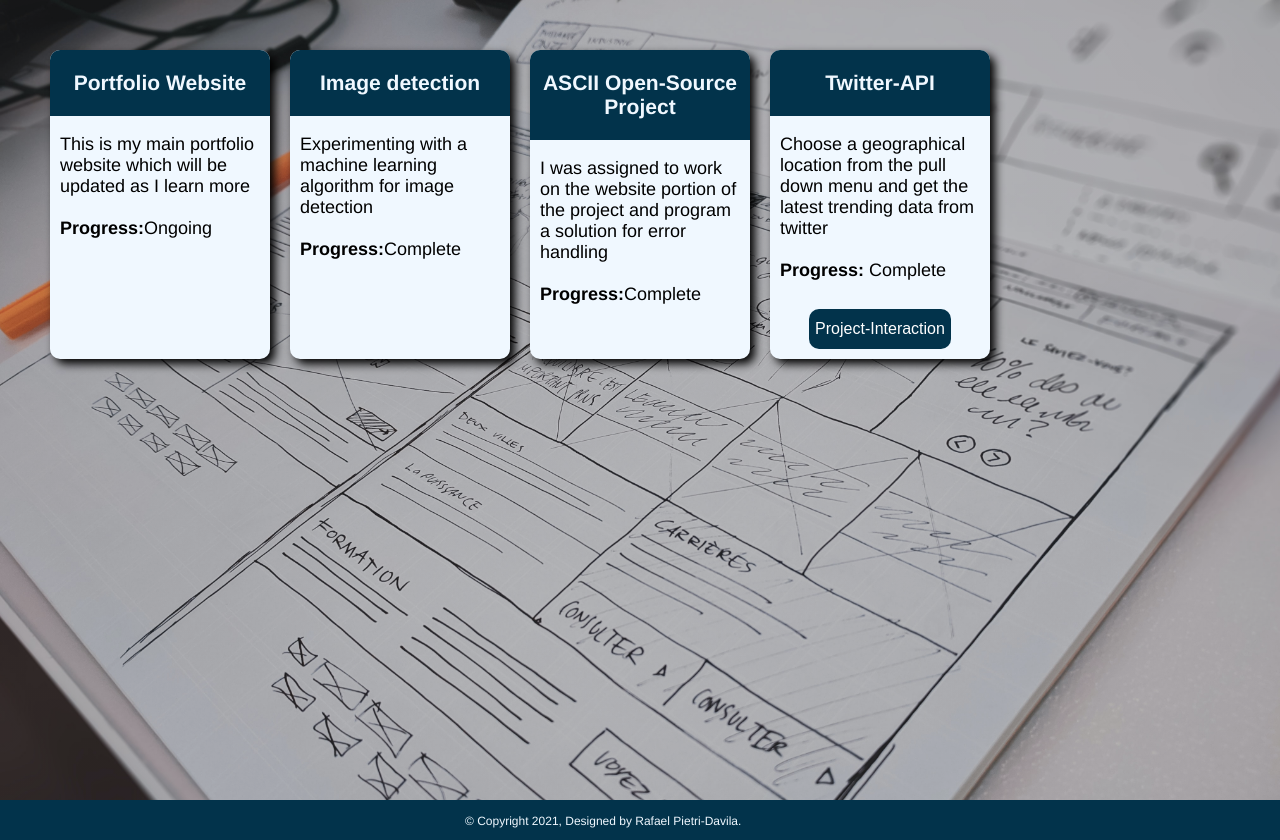
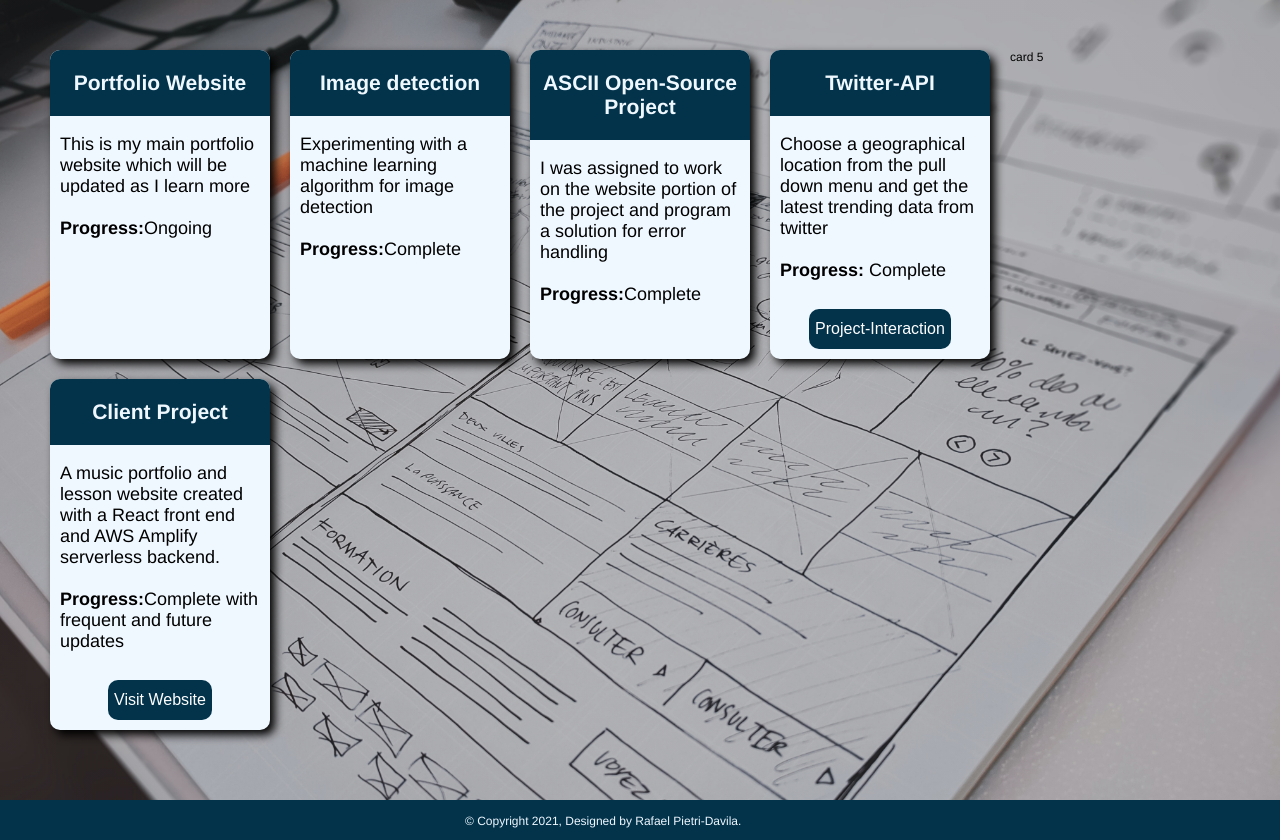
Before and after one commit to rpdavila/personal_portfolio, a Flask app: page /projects in a window 1280 px wide. Shown: the part 53-893 px from the top of the page. Run offline with Flask 2, Linux system fonts and the light colour scheme.

Commit message:
reimplemented card 5

```diff
--- a/website/templates/projects.html
+++ b/website/templates/projects.html
@@ -51,25 +51,25 @@
             </form>
           </div>
         </div>
-{#    card 5      #}
-{#        <div class="card" id="card-5">#}
-{#          <div class="card-title">#}
-{#            <h3 id="title-5">Client Project</h3>#}
-{#          </div>#}
-{#          <div class="project-image" id="image-5"></div>#}
-{#          <div class="project-description">#}
-{#            <p>A music portfolio and lesson website created with a React front end and AWS Amplify serverless backend.#}
-{#                <br><br><strong>Progress:</strong>Complete with frequent and future updates</p>#}
-{#          </div>#}
-{#          <div id="interaction">#}
-{#              <button type='button'#}
-{#                      id="OR-WebApp"#}
-{#                      onclick="window.location.href='https://drorlandoruiztrumpet.com'"#}
-{#              >#}
-{#                  Visit Website#}
-{#              </button>#}
-{#          </div>#}
-{#        </div>#}
+    card 5
+        <div class="card" id="card-5">
+          <div class="card-title">
+            <h3 id="title-5">Client Project</h3>
+          </div>
+          <div class="project-image" id="image-5"></div>
+          <div class="project-description">
+            <p>A music portfolio and lesson website created with a React front end and AWS Amplify serverless backend.
+                <br><br><strong>Progress:</strong>Complete with frequent and future updates</p>
+          </div>
+          <div id="interaction">
+              <button type='button'
+                      id="OR-WebApp"
+                      onclick="window.location.href='https://drorlandoruiztrumpet.com'"
+              >
+                  Visit Website
+              </button>
+          </div>
+        </div>
       </div>
     </div>
 {%  endblock content %}
```
